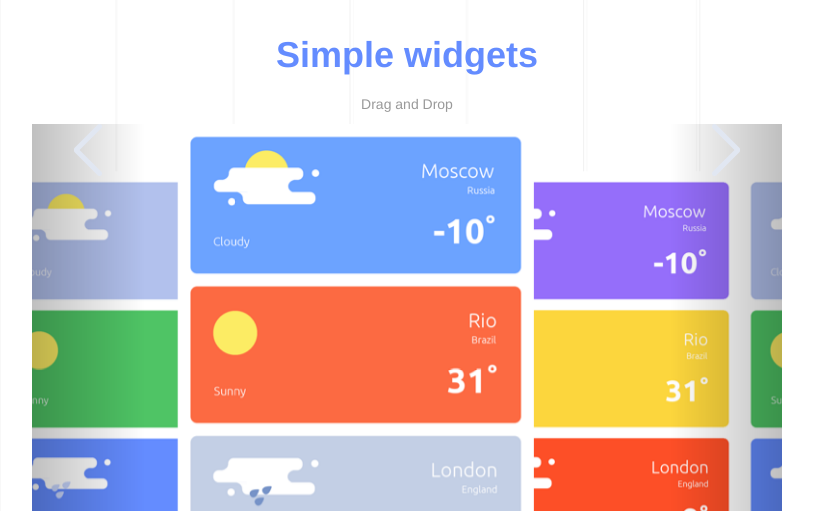
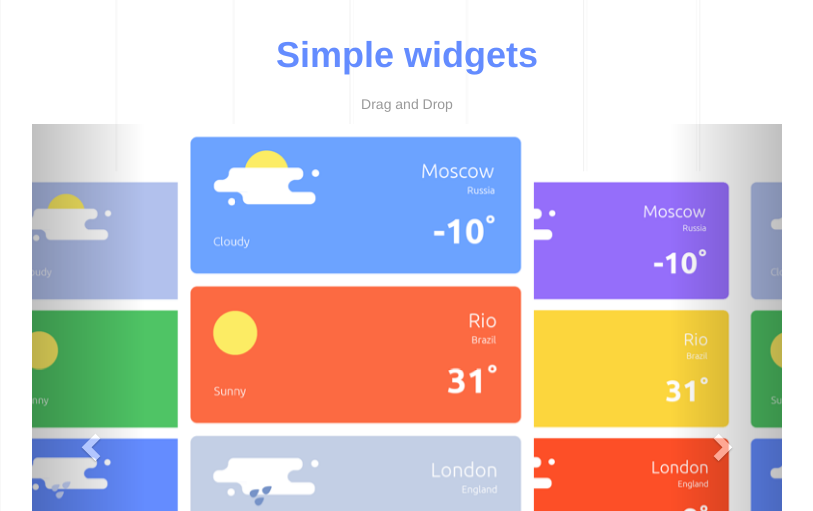
Before and after one commit to kawsarma1113/weather, a plain HTML site: page index.html in a window 1280 px wide. Shown: the part 1081-1592 px from the top of the page, without its empty margins (233-1046 px from the left). Drawn offline with nearby package versions, Linux system fonts and the light colour scheme; a script that the page names is missing.

Commit message:
Update index.html

```diff
--- a/index.html
+++ b/index.html
@@ -186,11 +186,12 @@
                                     </div>
                                     <!-- Carousel controls -->
                                     <a class="carousel-control left left_image_1" href="#myCarousel" data-slide="prev">
-                                        <img  class="indicator" src="img/leftarrow.png"/>
+                                    <span class="glyphicon glyphicon-chevron-left"></span>
+
                                     </a>
                                     <a class="carousel-control right" href="#myCarousel" data-slide="next">
 
-                                    <img class="indicator" src="img/rightarrow.png"/>
+                                    <span class="glyphicon glyphicon-chevron-right"></span>
                                     </a>
                                 </div>
 
```
